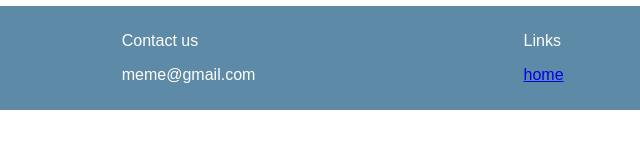
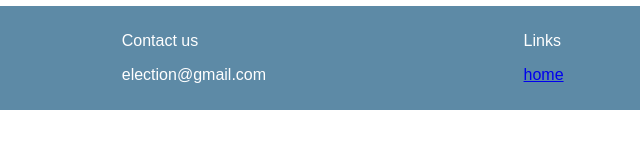
Before and after one commit to kamaathedj/political_arena, a plain HTML site: page ui/admin-dashboard.html in a window 1280 px wide. Shown: the part 394-542 px from the top of the page, 338-978 px from the left. Drawn offline with Linux system fonts and the light colour scheme.

Commit message:
[start#163648943] corrected the email link

```diff
--- a/ui/admin-dashboard.html
+++ b/ui/admin-dashboard.html
@@ -50,7 +50,7 @@
 
   <ul>
       <li class="footer-nav_item">p.o box 550-00900</li>
-      <li class="footer-nav_item">meme@gmail.com</li>
+      <li class="footer-nav_item">election@gmail.com</li>
       <li class="footer-nav_item">
       <a href="index.html">home</a>
       </li>
```
